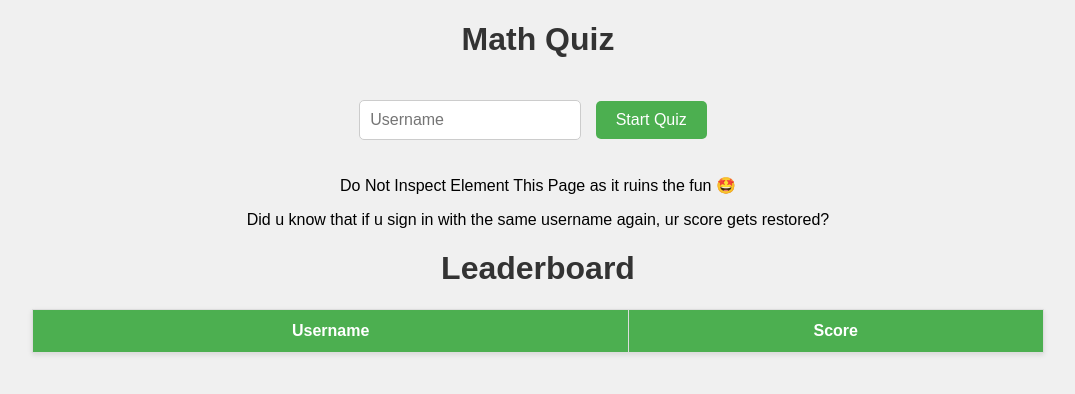
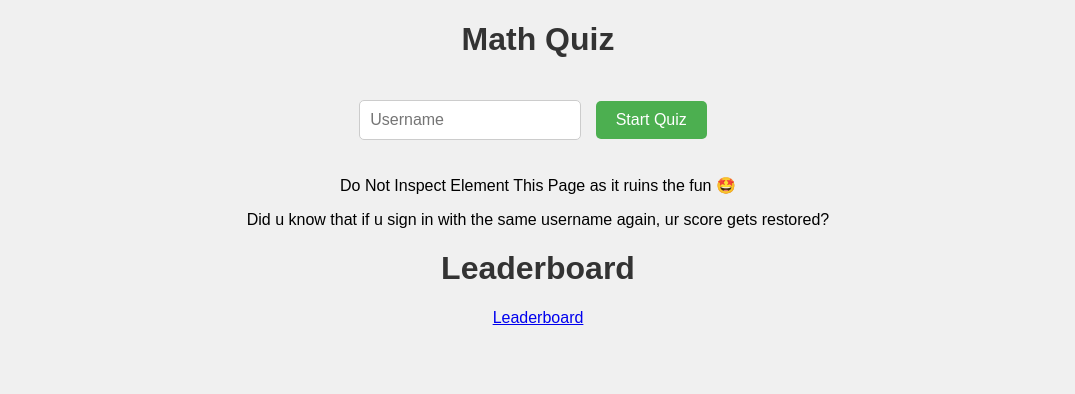
Before and after one commit to jay-lchicken/MathQuiz, a website built with Vite: page index.html in a window 1280 px wide. Shown: the whole page, without its empty margins (102-1177 px from the left). Built offline with nearby package versions, Linux system fonts and the light colour scheme; no server answers.

```diff
--- a/index.html
+++ b/index.html
@@ -102,13 +102,7 @@
     <p>Did u know that if u sign in with the same username again, ur score gets restored?</p>
     <script src="index.js" type="module"></script>
     <h1>Leaderboard</h1>
-    <table id="leaderboard">
-        <tr>
-            <th>Username</th>
-            <th>Score</th>
-        </tr>
-
-    </table>
+    <a href="https://jay-lchicken.github.io/Leaderboard/">Leaderboard</a>
 </body>
 
 </html>
```
